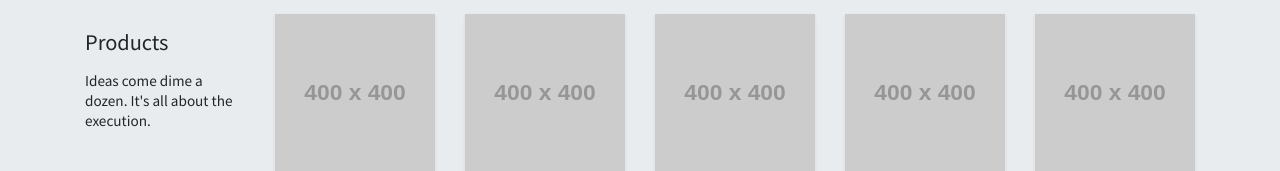
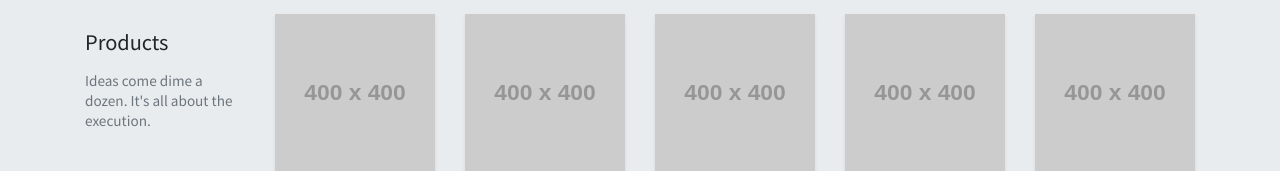
Before and after one commit to bdcorps/sssaini-portfolio, a website: page public/index.html in a window 1280 px wide. Shown: the part 644-815 px from the top of the page. Drawn offline with nearby package versions, Linux system fonts and the light colour scheme; placeholder pictures from the web are drawn by us.

Commit message:
add text muted

```diff
--- a/public/index.html
+++ b/public/index.html
@@ -94,7 +94,7 @@
             <div class="col-md-2 mb-3">
               <div>
                 <h2 class="showcase__title">Products</h2>
-                <p class="showcase__description">
+                <p class="showcase__description text--muted">
                   Ideas come dime a dozen. It's all about the execution.
                 </p>
               </div>
--- a/public/main.css
+++ b/public/main.css
@@ -189,8 +189,9 @@ input {
   color: #000;
 }
 
-.text-muted {
+.text--muted {
   margin-left: 0rem;
+  color: #6c757d;
 }
 
 .hero__lead {
```
